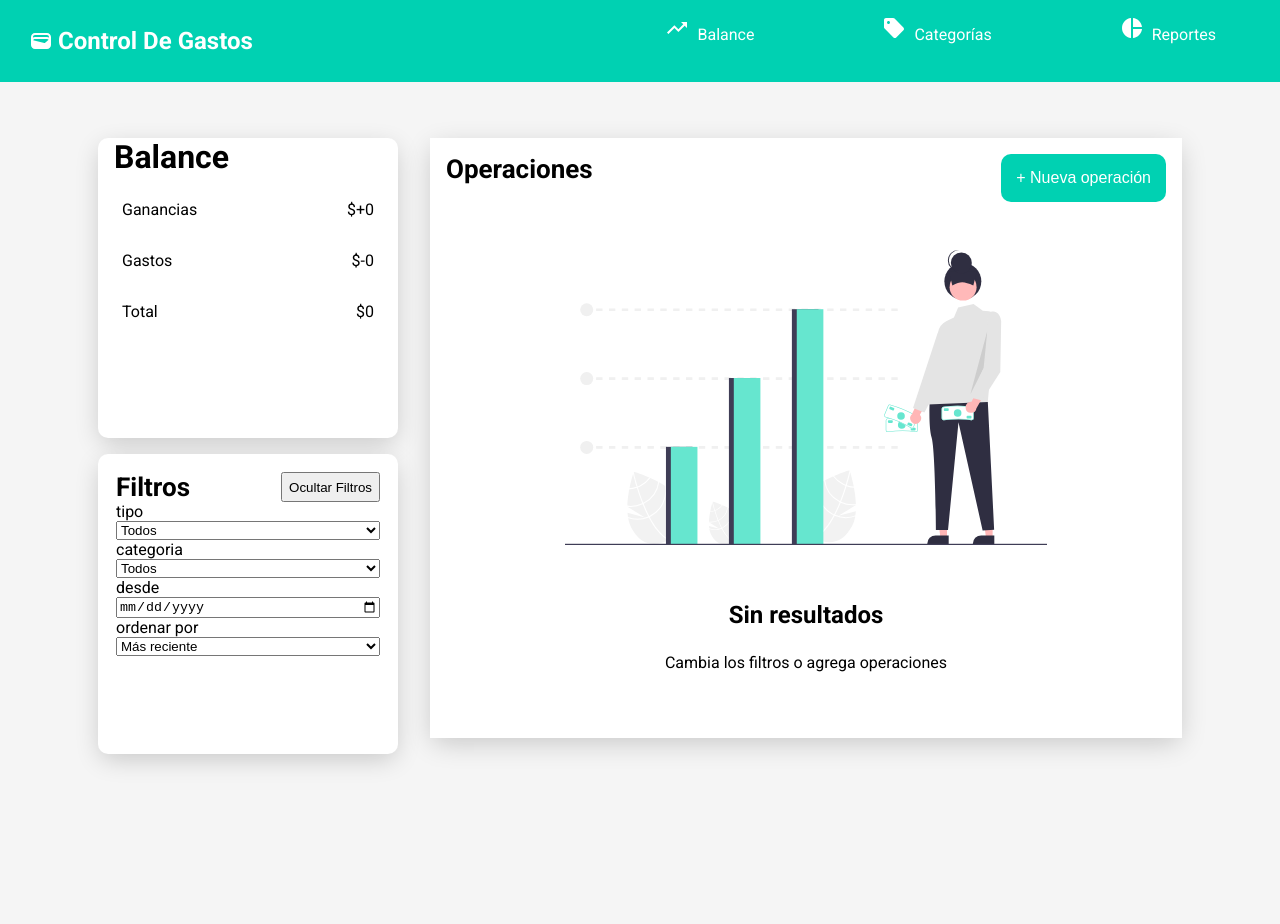
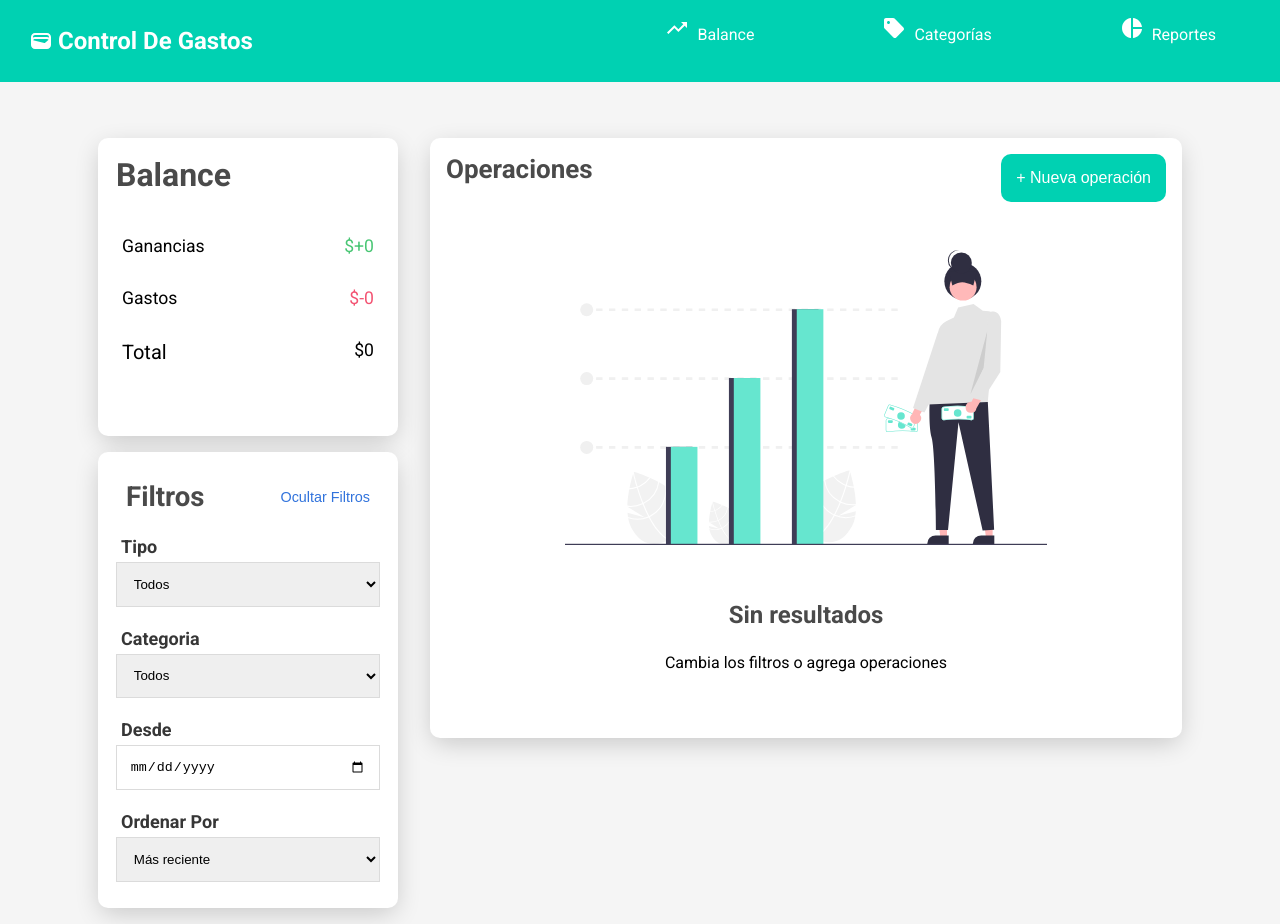
Before and after one commit to diazvic/control-de-gastos, a React (Create React App) app: page /balance in a window 1280 px wide. Before the commit the page ends 800 px from the top, so only its background shows below. Built offline with nearby package versions, Linux system fonts and the light colour scheme.

Commit message:
Agrego estilos al formulario y alineo balance

```diff
--- a/src/styles/_Balance.scss
+++ b/src/styles/_Balance.scss
@@ -7,19 +7,32 @@ section {
 		box-shadow: 0px 7px 26px -3px rgba(0, 0, 0, 0.2);
 		background-color: #fff;
 		width: 18.75rem;
-		height: 18.75rem;
 		border-radius: 0.625rem;
 		margin: 1rem;
 		h2 {
 			@include capitalizar-texto;
-			margin: 1rem;
+			color: $color-titulos;
+			padding: 1.125rem;
 			font-size: 2rem;
+		}
+		.grupo-filas {
+			height: 13rem;
 		}
 		.contenedor-filas {
 			@include flex-space-between;
 			@include capitalizar-texto;
 			margin: 1rem;
 			padding: 0.5rem;
+			font-size: 1.1rem;
+			.total-balance {
+				font-size: 1.25rem;
+			}
+			.ganancia {
+				color: $color-ganancia;
+			}
+			.gasto {
+				color: $color-gasto;
+			}
 		}
 	}
 	.filtros {
@@ -28,15 +41,41 @@ section {
 			@include flex-space-between;
 			h3 {
 				@include capitalizar-texto;
-				font-size: 1.625rem;
+				font-size: 1.725rem;
+				padding: 0.625rem;
+				margin: 0;
+				color: $color-titulos;
 			}
 			button {
 				@include capitalizar-texto;
+				color: $color-botones;
+				border: none;
+				background-color: transparent;
+				font-size: 0.9rem;
+				padding: 0.625rem;
 			}
 		}
 	}
 	.formulario-filtros {
 		@include flex-column;
+		label {
+			@include capitalizar-texto;
+			padding: 0.3125rem;
+			margin-top: 0.5rem;
+			font-weight: bold;
+			font-size: 1.125rem;
+			color: $color-form;
+		}
+		select,
+		input {
+			border: 1px solid #dbdbdb;
+			padding: 0.8rem;
+			margin-bottom: 0.5rem;
+			option {
+				background-color: #f8f8f8;
+				color: #333;
+			}
+		}
 	}
 	.contenedor-operacion-balance {
 		background-color: #fff;
@@ -45,12 +84,14 @@ section {
 		margin: 1rem;
 		height: 37.5rem;
 		width: 47rem;
+		border-radius: 0.625rem;
 		.operacion-balance-titulo {
 			@include flex-space-between;
 			margin: 1rem;
 			h3 {
 				@include capitalizar-texto;
 				font-size: 1.625rem;
+				color: $color-titulos;
 			}
 			.btn-operacion {
 				background-color: $color-principal;
@@ -59,6 +100,9 @@ section {
 				border-radius: 0.625rem;
 				padding: 0.9375rem;
 				font-size: 1rem;
+			}
+			.btn-operacion:hover {
+				background-color: $color-hover;
 			}
 		}
 		.contenedor-img-operacion {
@@ -75,6 +119,7 @@ section {
 				font-size: 1.5rem;
 				margin: 1rem;
 				padding: 0.5rem;
+				color: $color-titulos;
 			}
 		}
 	}
```
